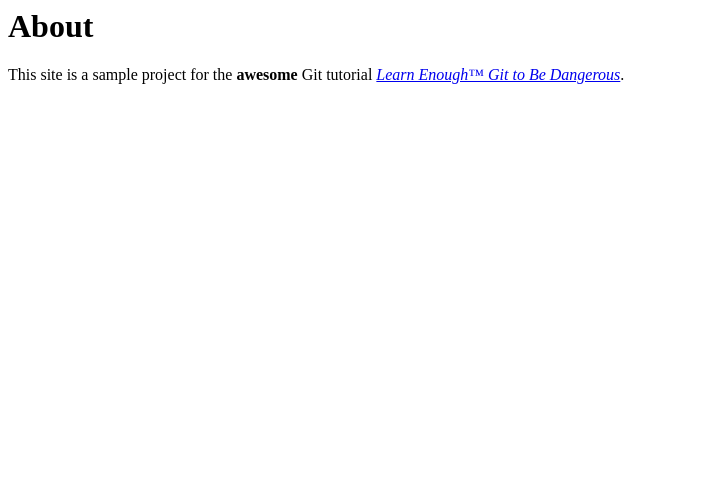
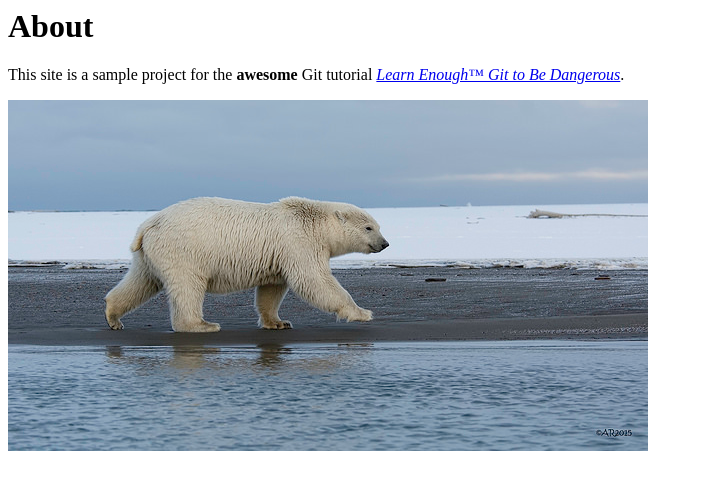
Before and after one commit to JasonRhoads/website_v2, a plain HTML site: page about.html in a window 1280 px wide. Shown: the whole page, without its empty margins (0-703 px from the left). Drawn offline with Linux system fonts and the light colour scheme.

Commit message:
Add an image

```diff
--- a/about.html
+++ b/about.html
@@ -9,6 +9,6 @@
       This site is a sample project for the <strong>awesome</strong> Git
       tutorial <a href="https://www.learnenough.com/git-tutorial" target="_blank"><em>Learn Enough™ Git to Be Dangerous</em></a>.
     </p>
-
+    <img src="images/polar_bear.jpg" alt="Ploar Bear"/>
   </body>
 </html>
```
Also changed, not shown: images/polar_bear.jpg (added).
